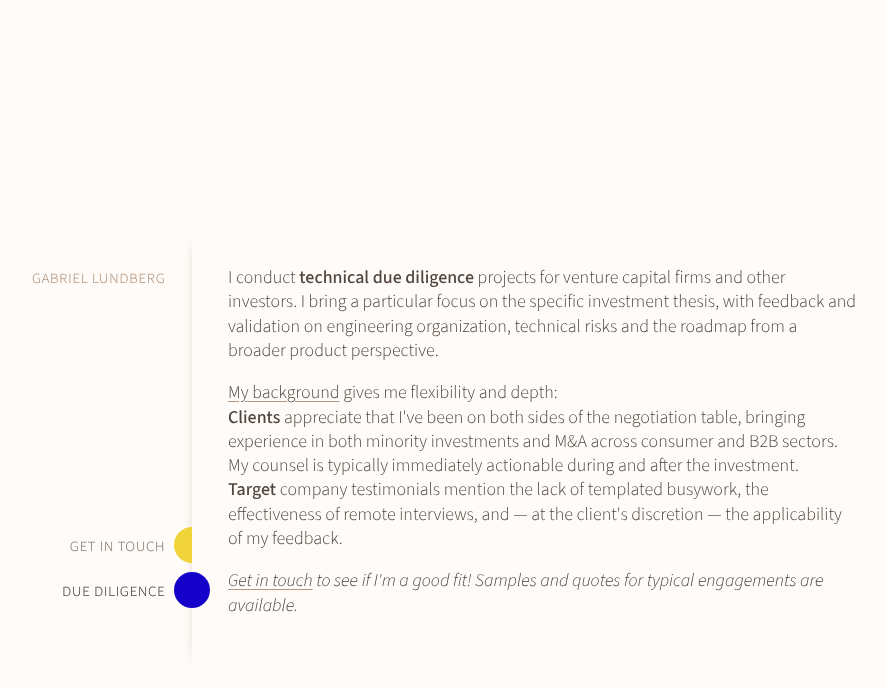
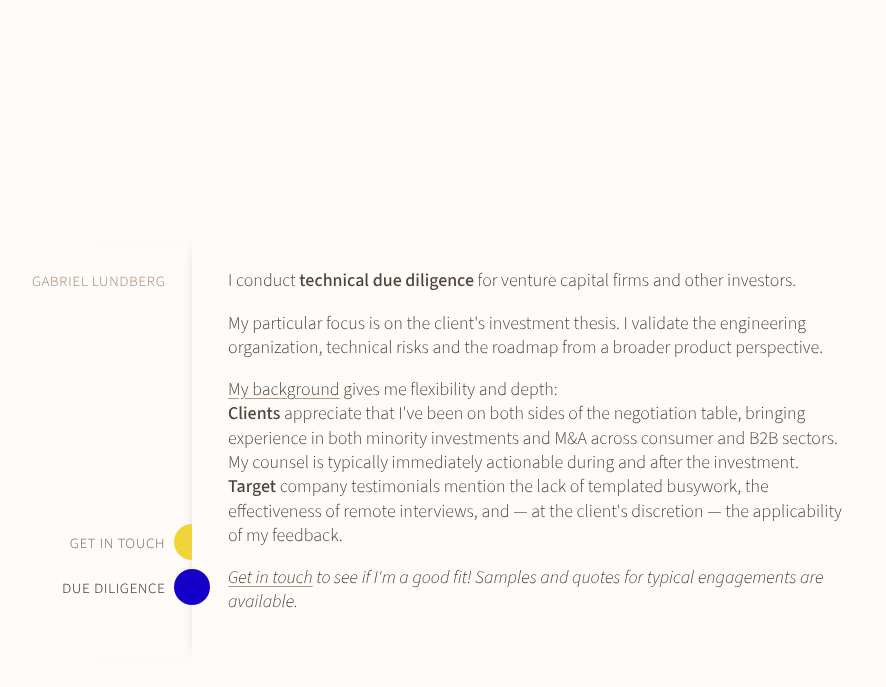
Before and after one commit to snaily/leirb.ag, a Jekyll site: the page built from due-diligence.html, in a window 1280 px wide. Shown: the top 687 px of the page, without its empty margins (205-1091 px from the left). Built offline with Jekyll 4.4.1, drawn with Linux system fonts in a browser that asks for light colours.

Commit message:
Minor copy updates

```diff
--- a/due-diligence.html
+++ b/due-diligence.html
@@ -9,8 +9,10 @@ color: "oklch(38% 0.26 266.82)"
 
 <div id='bodytext'>
   <p>
-    I conduct <strong>technical due diligence</strong> projects for venture capital firms and other investors. I bring a particular focus on
-    the specific investment thesis, with feedback and validation on engineering organization, technical risks and the roadmap from a broader product perspective.
+    I conduct <strong>technical due diligence</strong> for venture capital firms and other investors.
+  </p>
+  <p>My particular focus is on
+    the client's investment thesis. I validate the engineering organization, technical risks and the roadmap from a broader product perspective.
   </p>
 
   <p>
--- a/index.html
+++ b/index.html
@@ -7,7 +7,7 @@ color: "#f1d43a"
 ---
 
 <div id='bodytext'>
-  <p>Mail me at <a href='mailto:gabriel@leirb.ag'>gabriel@leirb.ag</a>.</p>
+  <p>Hi! Mail me at <a href='mailto:gabriel@leirb.ag'>gabriel@leirb.ag</a>.</p>
   <p>I have spent my career at the intersection of technology, user experience and business. My work history can be found on <a href='https://www.linkedin.com/in/gabriellundberg/'>LinkedIn</a>.</p>
   <p>I am open to <a href='/due-diligence/'>consultancy work</a>.</p>
   <p>Niche specialty communities are some of the best parts of the internet. I have an account on <a href='https://boardgamegeek.com/user/snailyone'>BoardGameGeek</a> for physical gaming, and one on <a href='https://www.ravelry.com/people/toaosnaily'>Ravelry</a> for fiber arts.</p>
```
